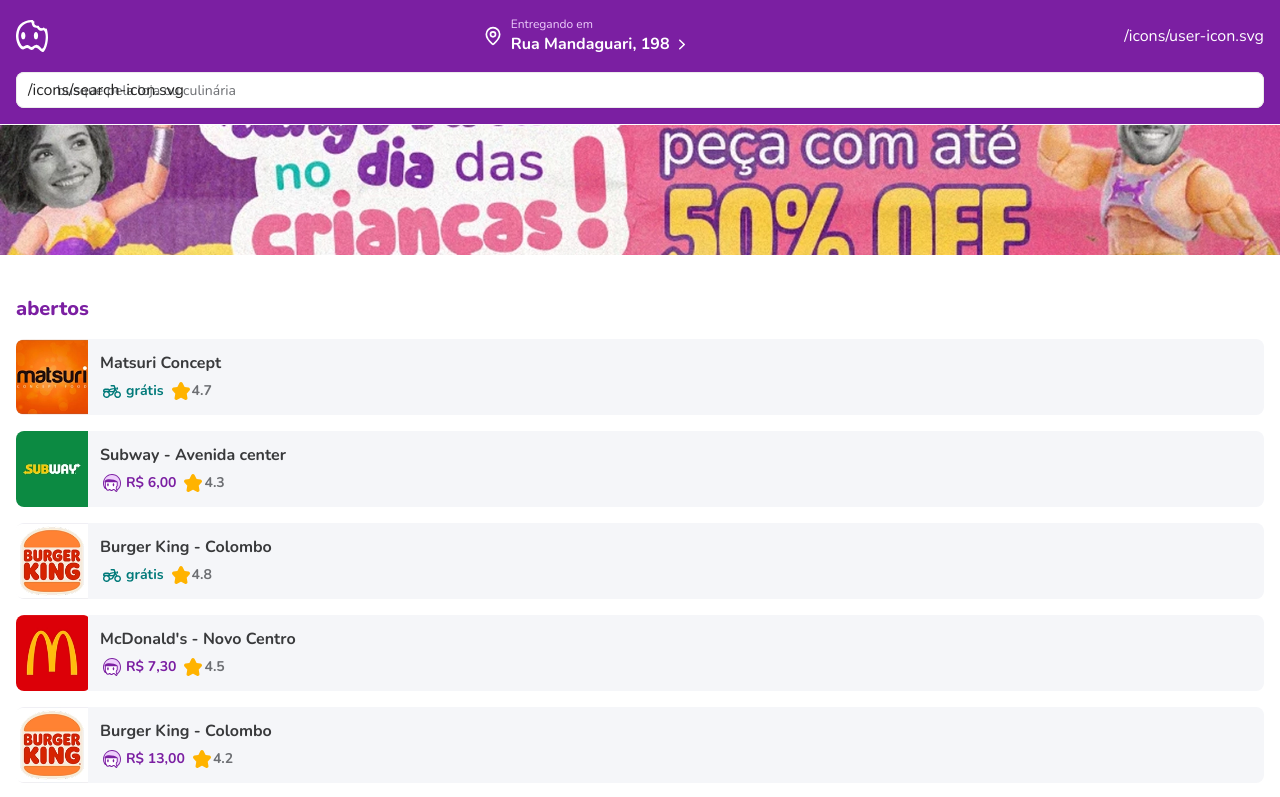
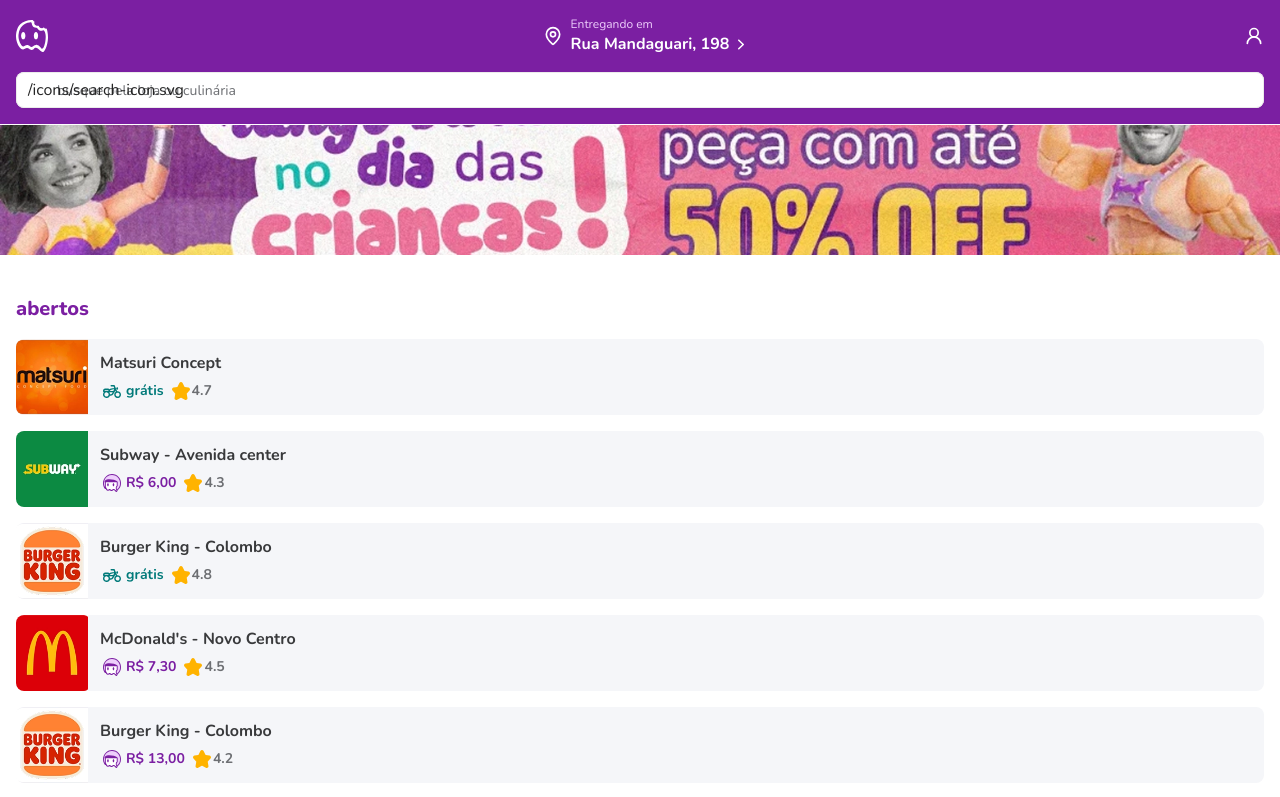
Before and after one commit to bantheus/L2L-Aiqfome, a Next.js app: page / in a window 1280 px wide. Shown: the top 797 px of the page. Built offline with nearby package versions, Linux system fonts and the light colour scheme.

Commit message:
refactor (header): add Link to home and update user icon

```diff
--- a/components/header/header.tsx
+++ b/components/header/header.tsx
@@ -1,4 +1,6 @@
+import { User2Icon } from "lucide-react";
 import Image from "next/image";
+import Link from "next/link";
 import IconButton from "../icon-button";
 import LocationButton from "./location-button";
 
@@ -8,6 +10,7 @@
   return (
     <nav className="bg-primary flex items-center justify-between p-4 text-white">
       {/* Logo */}
+      <Link href="/">
         <Image
           src="/logos/logo.svg"
           alt="Logo aiqfome"
@@ -16,14 +19,14 @@
           priority
           className="object-contain"
         />
+      </Link>
 
       {/* Localização */}
       <LocationButton address={address} />
 
       {/* Perfil */}
       <IconButton
-        icon="/icons/user-icon.svg"
-        alt="Abrir perfil do usuário"
+        icon={<User2Icon size={20} />}
         aria-label="Abrir perfil do usuário"
       />
     </nav>
```
Lines whose indentation alone changed are shown as unchanged.
